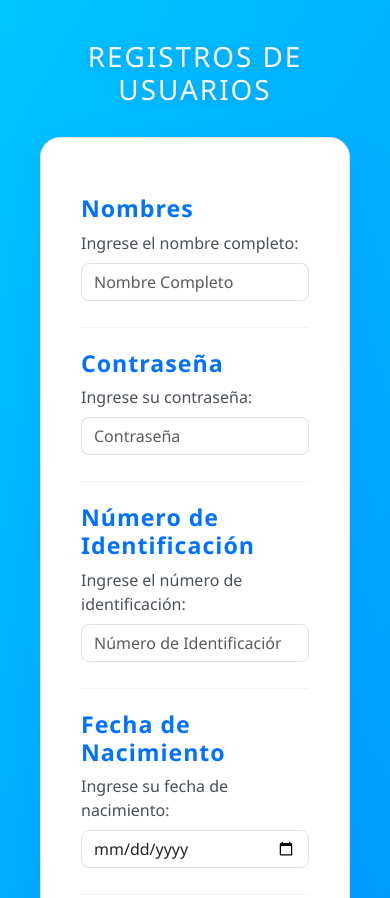
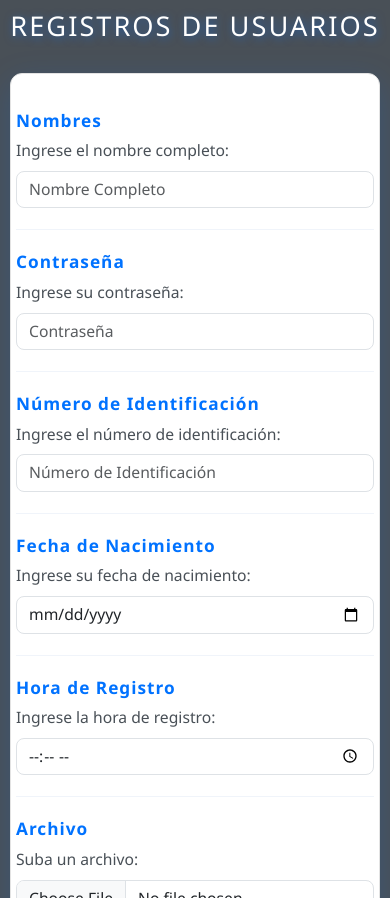
Before and after one commit to AlissonAyo/Aplicacion_Condicionales, a plain HTML site: page index.html in a window 390 px wide. Shown: the top 898 px of the page. Drawn offline with Linux system fonts and the light colour scheme.

Commit message:
responsivo

```diff
--- a/public/css/estilos.css
+++ b/public/css/estilos.css
@@ -106,3 +106,50 @@ input[type="color"] {
     color: #495057;
     font-weight: 500;
 }
+
+/* --- RESPONSIVE DESIGN --- */
+@media (max-width: 520px) {
+    form {
+        padding: 25px 15px;
+        max-width: 95vw;
+    }
+    h1 {
+        font-size: 1.7em;
+    }
+    h3 {
+        font-size: 1.1em;
+    }
+}
+
+@media (max-width: 900px) {
+    body {
+        padding: 10px;
+        background: #495057;
+    }
+    form {
+        padding: 15px 5px;
+        border-radius: 12px;
+        font-size: 0.98em;
+    }
+    .form-section {
+        padding-bottom: 5px;
+        margin-bottom: 10px;
+    }
+    .boton {
+        width: 100%;
+        margin-bottom: 10px;
+        padding: 10px 0;
+        font-size: 1em;
+    }
+    .form-check-inline {
+        display: block;
+        margin-bottom: 5px;
+    }
+    input[type="color"] {
+        width: 40px;
+        height: 32px;
+    }
+    .form-select, .form-control, textarea {
+        font-size: 1em;
+    }
+}
```
